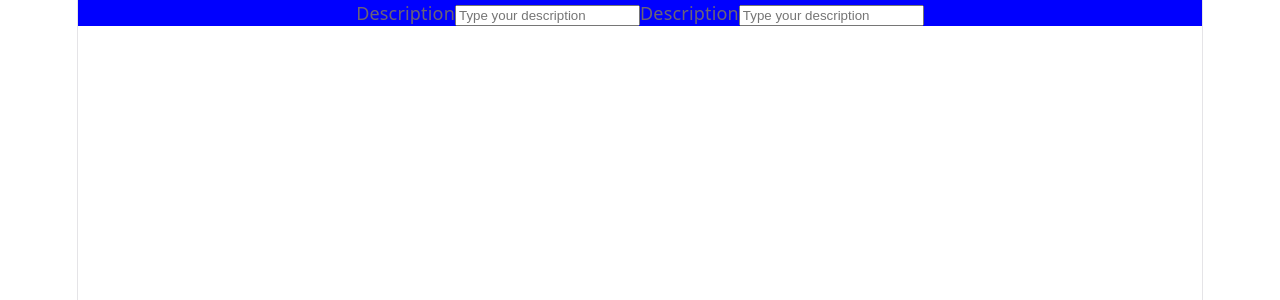
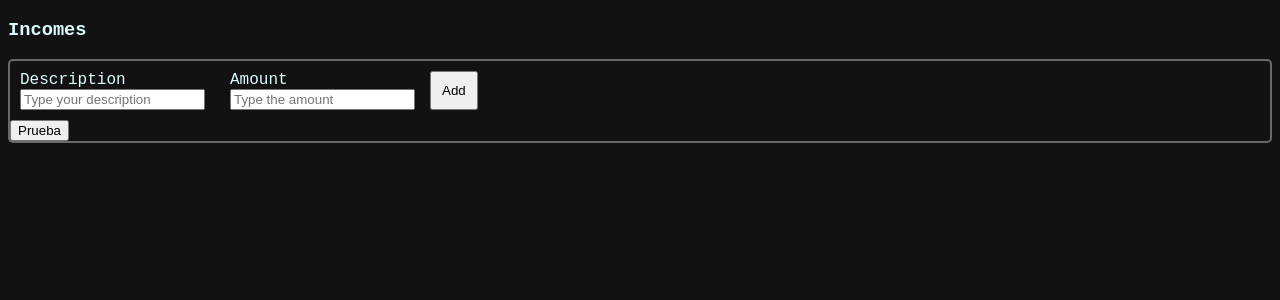
Before and after one commit to ARK7X/Personal_Finances, a React (Vite) app: page / in a window 1280 px wide. Shown: the top 300 px of the page. Built offline with nearby package versions, Linux system fonts and the light colour scheme.

Commit message:
Adding button to add, also added a state to manage a list of objects

```diff
--- a/package.json
+++ b/package.json
@@ -10,6 +10,7 @@
     "preview": "vite preview"
   },
   "dependencies": {
+    "bootstrap": "5.3.8",
     "react": "^19.2.8",
     "react-dom": "^19.2.8"
   },
--- a/src/Styles/CardContainer.css
+++ b/src/Styles/CardContainer.css
@@ -1,3 +1,26 @@
 .main-container{
-    background-color: blue;
+    border: solid 2px;
+    border-radius: 5px;
+    border-color: dimgray;
 }
+
+.CardControlContainer {
+    width: fit-content;
+    height: fit-content;
+    display: flex;
+    flex-wrap: nowrap;
+    flex-direction: row;
+    align-items: center;
+}
+
+.CardControlContainer button {
+    padding: 10px;
+}
+
+.InputDescription {
+    margin: 5px 10px 5px 5px;
+    padding: 5px 5px 5px 5px;
+    display: flex;
+    flex-wrap: nowrap;
+    flex-direction: column;
+}
--- a/src/components/CardContainer.tsx
+++ b/src/components/CardContainer.tsx
@@ -1,15 +1,41 @@
-import "../Styles/CardContainer.css"
-import { CardControl } from "./CardControl"
+import { useState } from "react";
+import "../Styles/CardContainer.css";
+import { CardControl } from "./CardControl";
 
-export const CardContainer=() => {
+type item = Array<{
+    description: string,
+    amount: number
+}>
 
-return(
+export const CardContainer = () => {
+  const [items, setItems] = useState<item>([]);
+
+  const handleClick = () => {
+    setItems([
+      ...items,
+      {
+      description: "Example",
+      amount: 12,
+      }
+    ]);
+  };
+  return (
     <>
-     <div className="main-container">
-         <CardControl/>
-          <CardControl/>
-     </div>
+      <h3>Incomes</h3>
+      <div className="main-container container">
+        {
+            items.map((item) => (
+                <div>
+                    <p>{item.description}</p>
+                    <p>{item.amount}</p>
+                </div>
+            ))
+        }
+        <CardControl />
+        <button type="button" onClick={handleClick}>
+          Prueba
+        </button>
+      </div>
     </>
-
-)
-}
+  );
+};
--- a/src/components/CardControl.tsx
+++ b/src/components/CardControl.tsx
@@ -1,10 +1,13 @@
-import { InputDiscription } from "./InputDiscription"
+import { InputDescription } from "./InputDescription"
+import { InputButton } from "./InputButton"
 
 export const CardControl = () => {
 
     return(
-        <>
-            <InputDiscription/>
-        </>
+        <div className="CardControlContainer">
+            <InputDescription label={"Description"} placeHolder={"Type your description"}/>
+            <InputDescription label={"Amount"} placeHolder={"Type the amount"}/>
+            <InputButton nameButton="Add"/>
+        </div>
     )
 }
--- /dev/null
+++ b/src/components/InputButton.tsx
@@ -0,0 +1,12 @@
+
+type propsButton = {
+    nameButton:string
+}
+
+export const InputButton = (props:propsButton) => {
+  return (
+    <>
+        <button type="button">{props.nameButton}</button>
+    </>
+  )
+}
--- /dev/null
+++ b/src/components/InputDescription.tsx
@@ -0,0 +1,13 @@
+type InputProps = {
+  label: string;
+  placeHolder: string;
+};
+
+export const InputDescription = (props: InputProps) => {
+  return (
+    <div className="InputDescription">
+        <label htmlFor="">{props.label}</label>
+      <input type="text" placeholder={props.placeHolder} />
+    </div>
+  );
+};
--- a/src/components/InputDiscription.tsx
+++ /dev/null
@@ -1,14 +0,0 @@
-export const InputDiscription = () =>{
-
-    return(
-        <>
-        <label htmlFor="">
-            Description
-        </label>
-
-        <input type="text" placeholder="Type your description" />
-
-        </>
-    )
-
-}
--- a/src/index.css
+++ b/src/index.css
@@ -1,111 +1,5 @@
-:root {
-  --text: #6b6375;
-  --text-h: #08060d;
-  --bg: #fff;
-  --border: #e5e4e7;
-  --code-bg: #f4f3ec;
-  --accent: #aa3bff;
-  --accent-bg: rgba(170, 59, 255, 0.1);
-  --accent-border: rgba(170, 59, 255, 0.5);
-  --social-bg: rgba(244, 243, 236, 0.5);
-  --shadow:
-    rgba(0, 0, 0, 0.1) 0 10px 15px -3px, rgba(0, 0, 0, 0.05) 0 4px 6px -2px;
-
-  --sans: system-ui, 'Segoe UI', Roboto, sans-serif;
-  --heading: system-ui, 'Segoe UI', Roboto, sans-serif;
-  --mono: ui-monospace, Consolas, monospace;
-
-  font: 18px/145% var(--sans);
-  letter-spacing: 0.18px;
-  color-scheme: light dark;
-  color: var(--text);
-  background: var(--bg);
-  font-synthesis: none;
-  text-rendering: optimizeLegibility;
-  -webkit-font-smoothing: antialiased;
-  -moz-osx-font-smoothing: grayscale;
-
-  @media (max-width: 1024px) {
-    font-size: 16px;
-  }
+body {
+  background-color: #121212;
+  font-family: 'Courier New', Courier, monospace;
+  color: #DEFFFFFF;
 }
-
-@media (prefers-color-scheme: dark) {
-  :root {
-    --text: #9ca3af;
-    --text-h: #f3f4f6;
-    --bg: #16171d;
-    --border: #2e303a;
-    --code-bg: #1f2028;
-    --accent: #c084fc;
-    --accent-bg: rgba(192, 132, 252, 0.15);
-    --accent-border: rgba(192, 132, 252, 0.5);
-    --social-bg: rgba(47, 48, 58, 0.5);
-    --shadow:
-      rgba(0, 0, 0, 0.4) 0 10px 15px -3px, rgba(0, 0, 0, 0.25) 0 4px 6px -2px;
-  }
-
-  #social .button-icon {
-    filter: invert(1) brightness(2);
-  }
-}
-
-#root {
-  width: 1126px;
-  max-width: 100%;
-  margin: 0 auto;
-  text-align: center;
-  border-inline: 1px solid var(--border);
-  min-height: 100svh;
-  display: flex;
-  flex-direction: column;
-  box-sizing: border-box;
-}
-
-body {
-  margin: 0;
-}
-
-h1,
-h2 {
-  font-family: var(--heading);
-  font-weight: 500;
-  color: var(--text-h);
-}
-
-h1 {
-  font-size: 56px;
-  letter-spacing: -1.68px;
-  margin: 32px 0;
-  @media (max-width: 1024px) {
-    font-size: 36px;
-    margin: 20px 0;
-  }
-}
-h2 {
-  font-size: 24px;
-  line-height: 118%;
-  letter-spacing: -0.24px;
-  margin: 0 0 8px;
-  @media (max-width: 1024px) {
-    font-size: 20px;
-  }
-}
-p {
-  margin: 0;
-}
-
-code,
-.counter {
-  font-family: var(--mono);
-  display: inline-flex;
-  border-radius: 4px;
-  color: var(--text-h);
-}
-
-code {
-  font-size: 15px;
-  line-height: 135%;
-  padding: 4px 8px;
-  background: var(--code-bg);
-}
```
Also changed, not shown: src/App.css (deleted, +0 -184 lines), 1 other file (tests, documents, lock files or other folders).
